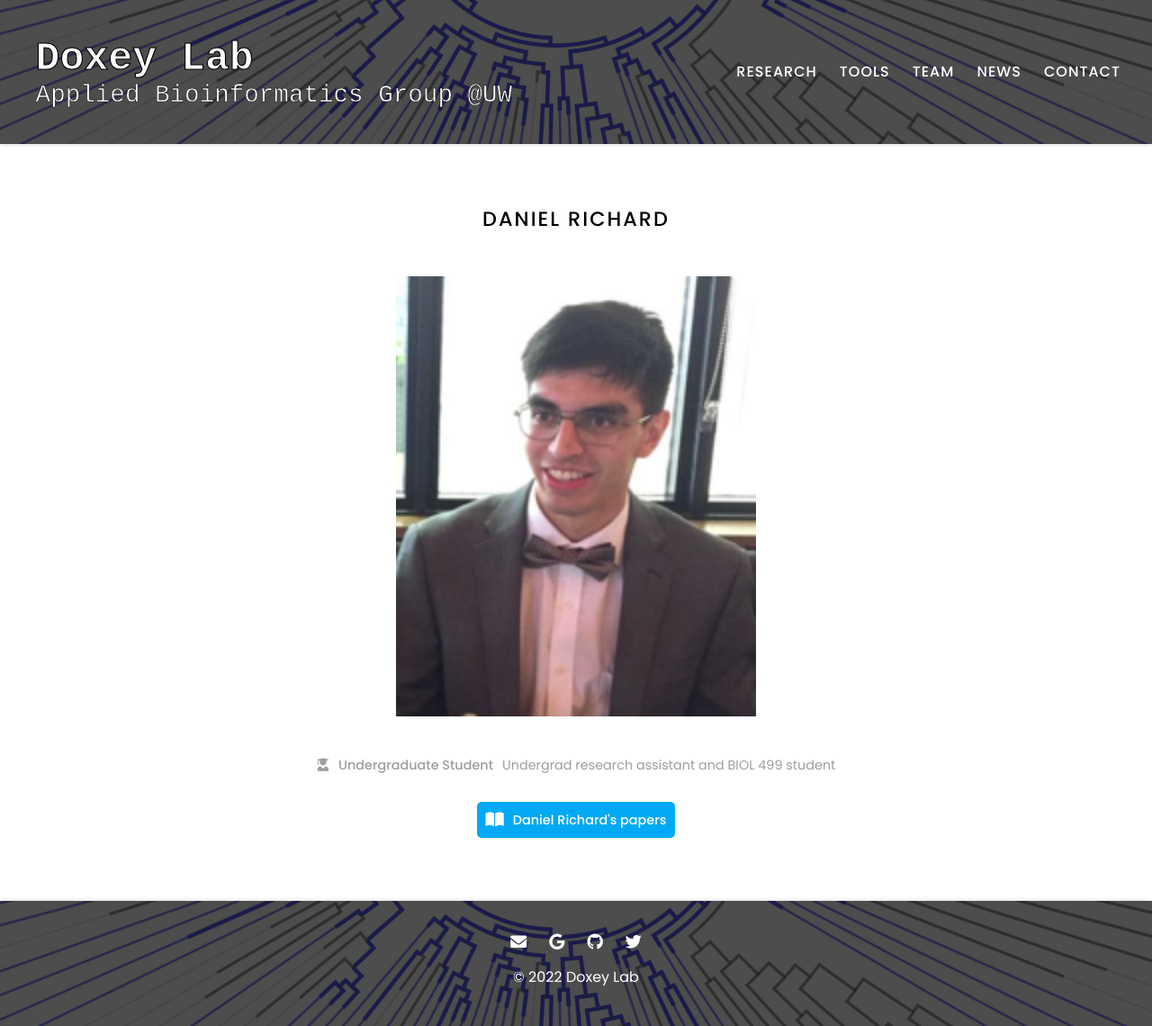
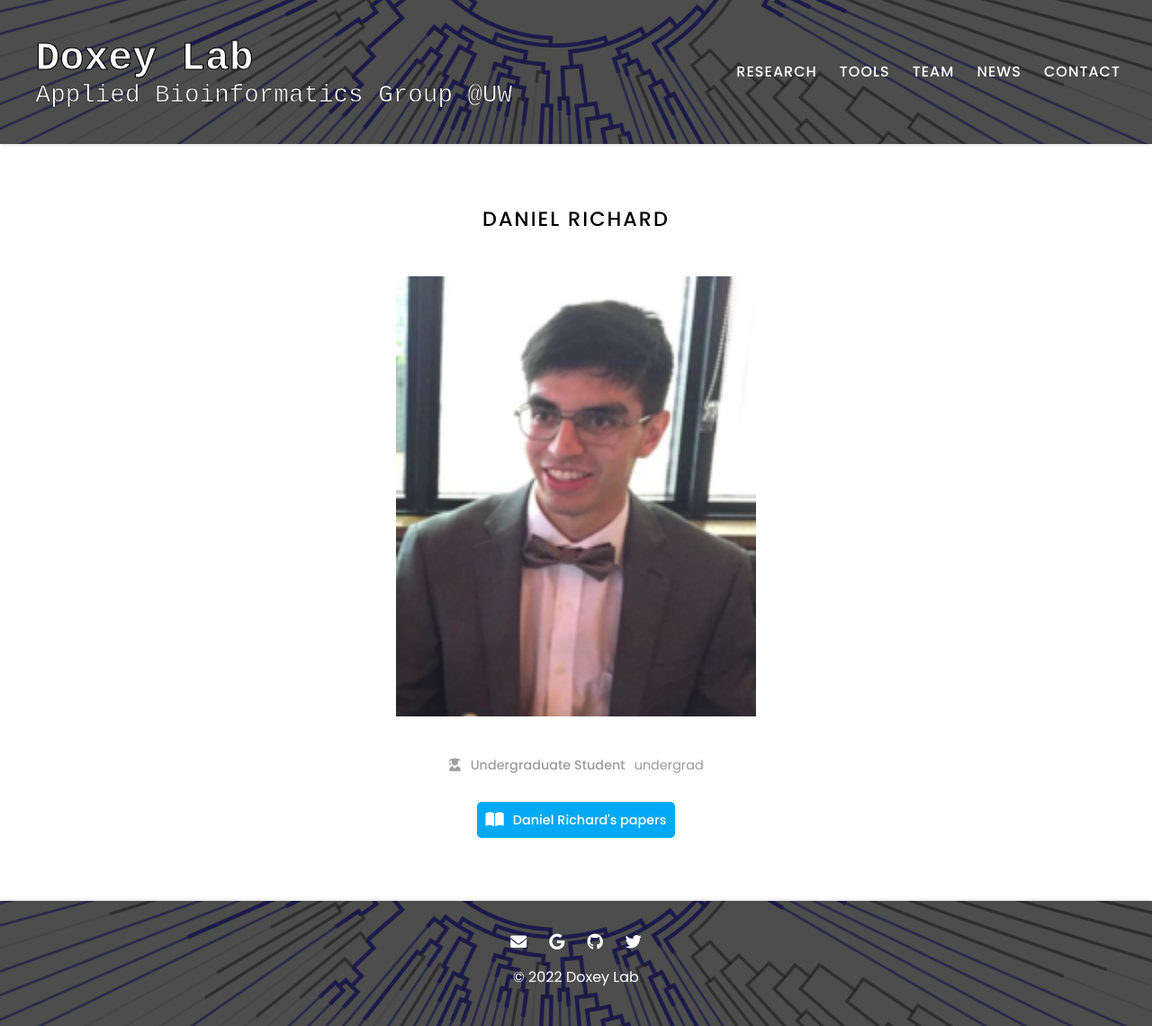
Before and after one commit to doxeylab/doxeylab-website, a Jekyll site: the page built from _members/daniel-richard.md, in a window 1280 px wide. Shown: the whole page at 90% size. Built offline with Jekyll 4.4.1, drawn with Linux system fonts in a browser that asks for light colours.

Commit message:
Update daniel-richard.md

```diff
--- a/_members/daniel-richard.md
+++ b/_members/daniel-richard.md
@@ -1,7 +1,7 @@
 ---
 name: Daniel Richard
 image: images/team/daniel-richard.png
-description: Undergrad research assistant and BIOL 499 student
+description: undergrad
 role: undergrad
 group: alumni
 aliases:
```
